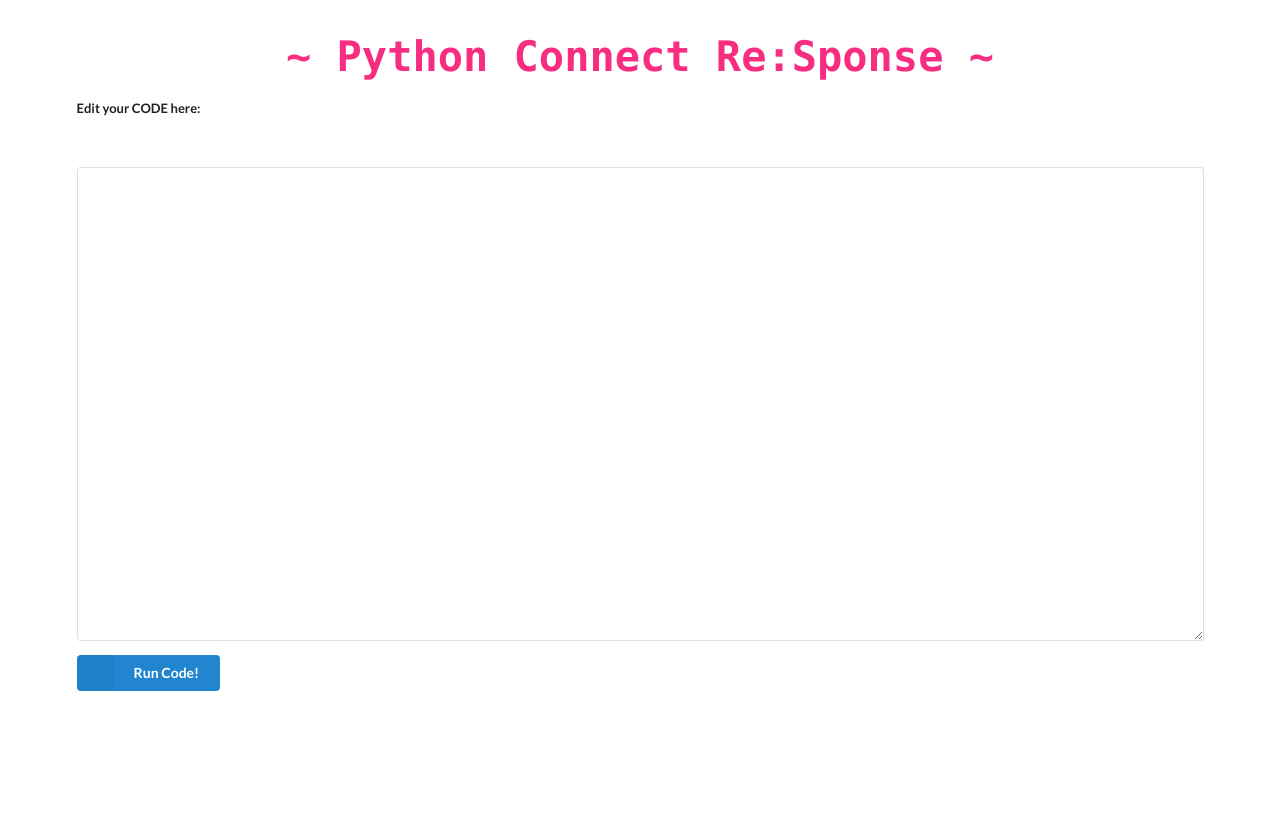
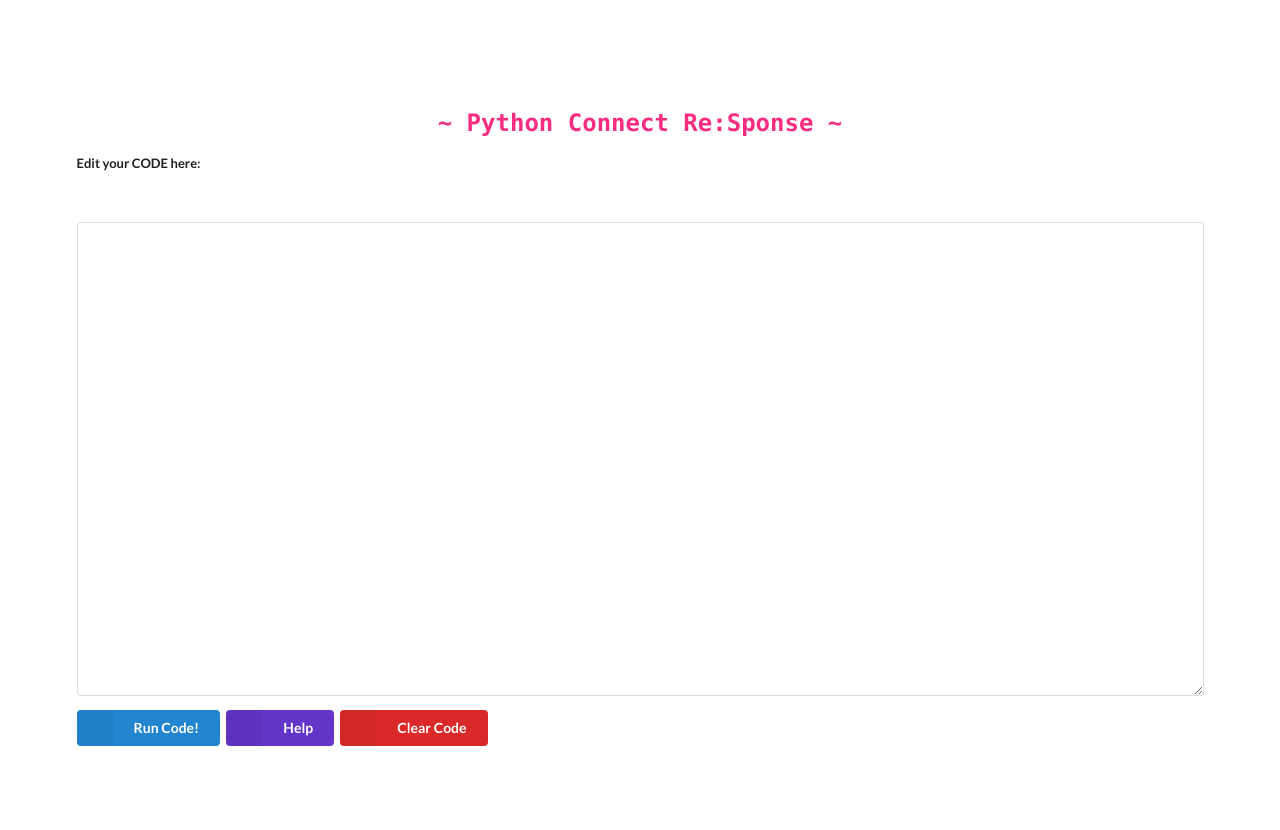
Before and after one commit to wr786/Python-Connect-ReSponse, a Flask app: page / in a window 1280 px wide. Before the commit the page ends 691 px from the top, so only its background shows below. Run offline with Flask 2, Linux system fonts and the light colour scheme; some libraries are stand-ins or nearby versions; some web fonts are replaced.

Commit message:
Added message close button & 2 feature buttons

```diff
--- a/src/main.py
+++ b/src/main.py
@@ -8,7 +8,7 @@ from pygments.lexers.python import PythonLexer
 import time
 
 lexer = get_lexer_by_name("python")
-formatter = HtmlFormatter(style="xcode")
+formatter = HtmlFormatter(style="colorful")
 
 app = Flask(__name__)
 
--- a/src/templates/index.html
+++ b/src/templates/index.html
@@ -19,11 +19,12 @@
 <body leftmargin="0" topmargin="0" scroll="no">
     <div id="root" class="ui container">
 
-        <h1 class="content">
+        <h2 class="ui center aligned icon header">
+            <i class="pink edit icon"></i>
             <b id="title" style="color: #F72D81; font-family:Consolas;">~ Python Connect Re:Sponse ~</b>
-        </h1>
+        </h2>
 
-        <div id="result" class="ui hidden message"></div>
+        <div id="result" class="ui hidden positive message"><i class="close icon" onclick="eraseMessage(this)"></i></div>
 
         <div class="ui form">
             <div class="field">
@@ -33,6 +34,12 @@
             </div>
             <div id="runBtn" class="ui blue labeled submit icon button" onclick="runScript()">
                 <i class="icon code"></i>Run Code!
+            </div>
+            <div id="help" class="ui violet labeled icon button" onclick="showHint()">
+                <i class="icon info"></i>Help
+            </div>
+            <div id="clear" class="ui red labeled icon button" onclick="clearCode()">
+                <i class="icon trash"></i>Clear Code
             </div>
         </div>
 
@@ -49,6 +56,7 @@
     </div>
 
     <script>
+
         var onTextareaKeydown = function (e) {
             if (e.keyCode == 9) {
                 e.preventDefault();
@@ -67,6 +75,10 @@
             }
         }
         document.getElementById('edit').onkeydown = onTextareaKeydown;
+
+        function eraseMessage(that) {
+            $(that).closest(".message").transition('fade');
+        }
 
         function hide() { // 隐藏高亮代码
             $("#codearea").html("");
@@ -91,18 +103,16 @@
                 code
             };
             $.post('/runScript', sendData, function (rtnSvr) {
-                $("#result").text(rtnSvr);
+                $("#result").html('<i class="close icon" onclick="eraseMessage(this)"></i>' + '<div class="header">Result:</div><p>' + rtnSvr + '</p>');
                 $("#result").removeClass("hidden");
             })
             $("#loading").css("visibility", "hidden");
         }
 
-        $('.message .close')
-            .on('click', function () {
-                $(this)
-                    .closest('.message')
-                    .transition('fade');
-            });
+        function clearCode() {
+            $("#edit").val("");
+        }
+
     </script>
 
 </body>
```
